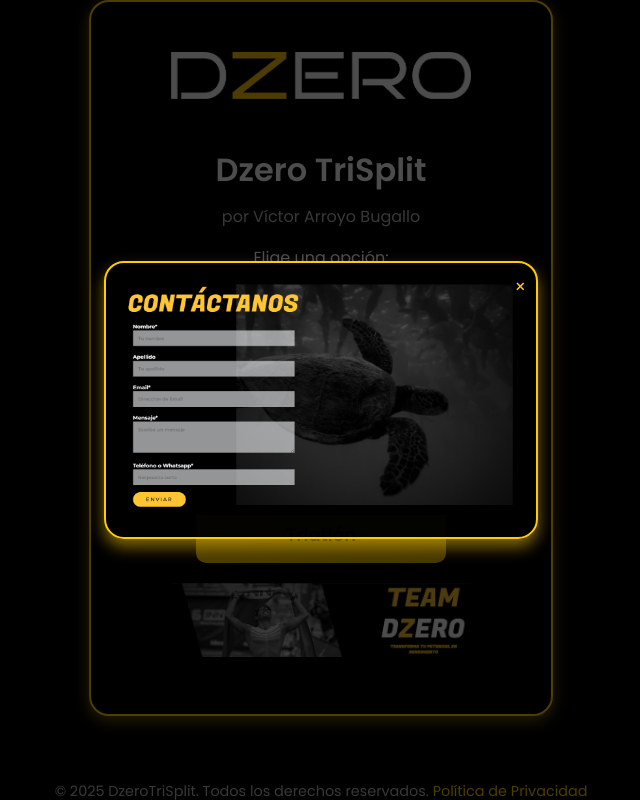
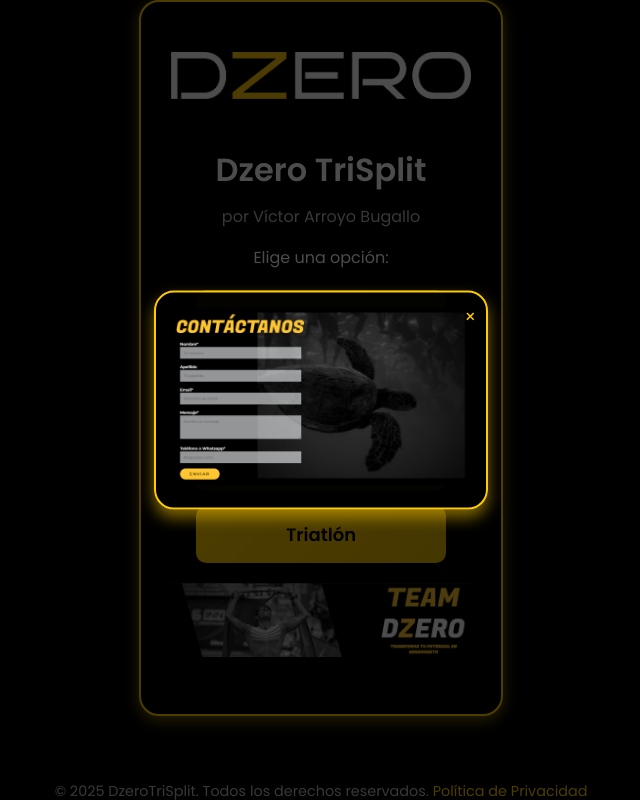
Before and after one commit to Vicarroyo/Dzerotrisplit, a Flask app: page / in a window 1280 px wide. Shown: the whole page, without its empty margins (319-959 px from the left). Run offline with Flask 3, Linux system fonts and the light colour scheme.

Commit message:
Update home.html

```diff
--- a/templates/home.html
+++ b/templates/home.html
@@ -22,7 +22,7 @@
         .container {
             text-align: center;
             width: 100%;
-            max-width: 400px;
+            max-width: 300px;
             padding: 30px;
             background: #000000; /* Fondo negro */
             border: 2px solid #ffcc00; /* Borde color mostaza */
@@ -116,7 +116,7 @@
             display: none; /* Oculto por defecto */
             z-index: 1000;
             width: 80%; /* Más pequeño que el contenedor */
-            max-width: 400px; /* Límite máximo en pantallas grandes */
+            max-width: 300px; /* Límite máximo en pantallas grandes */
             max-height: 80%; /* Asegura que no ocupe toda la pantalla */
             overflow: hidden; /* Oculta cualquier contenido que se salga */
         }
```
